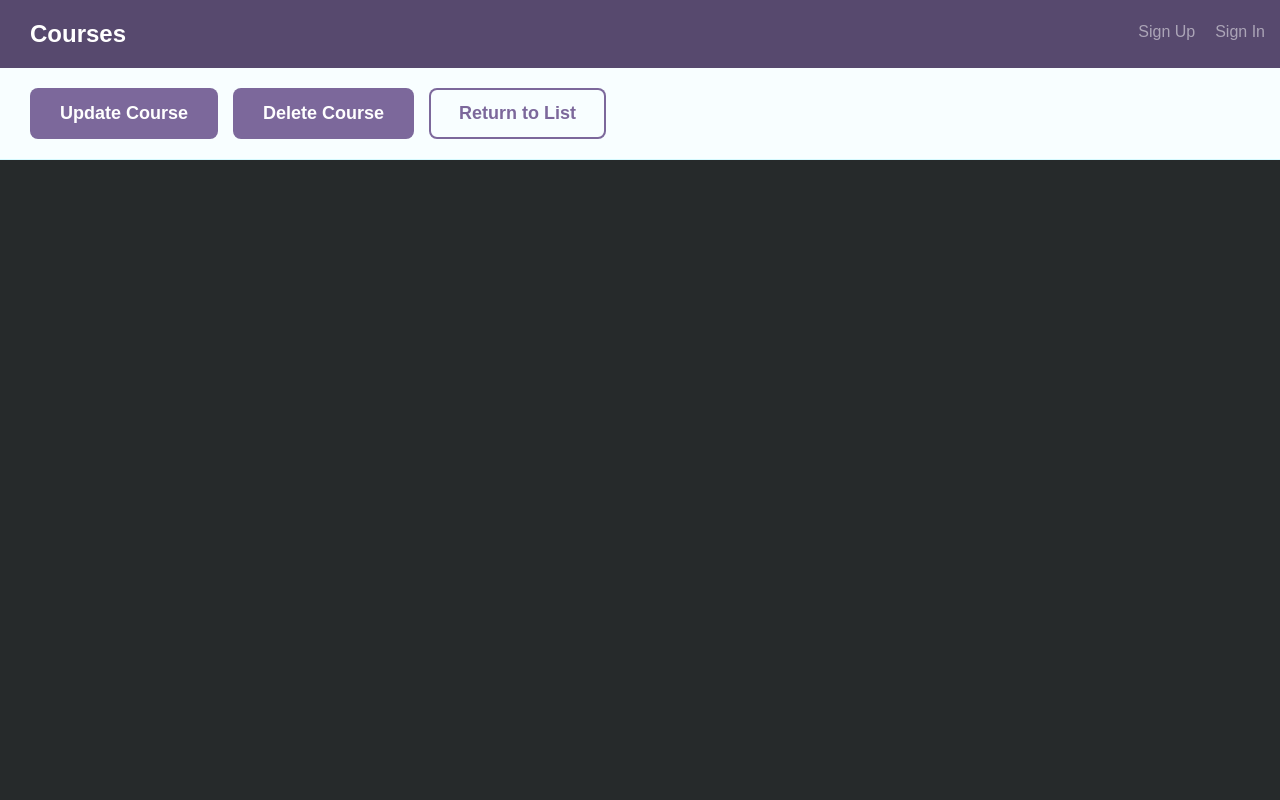
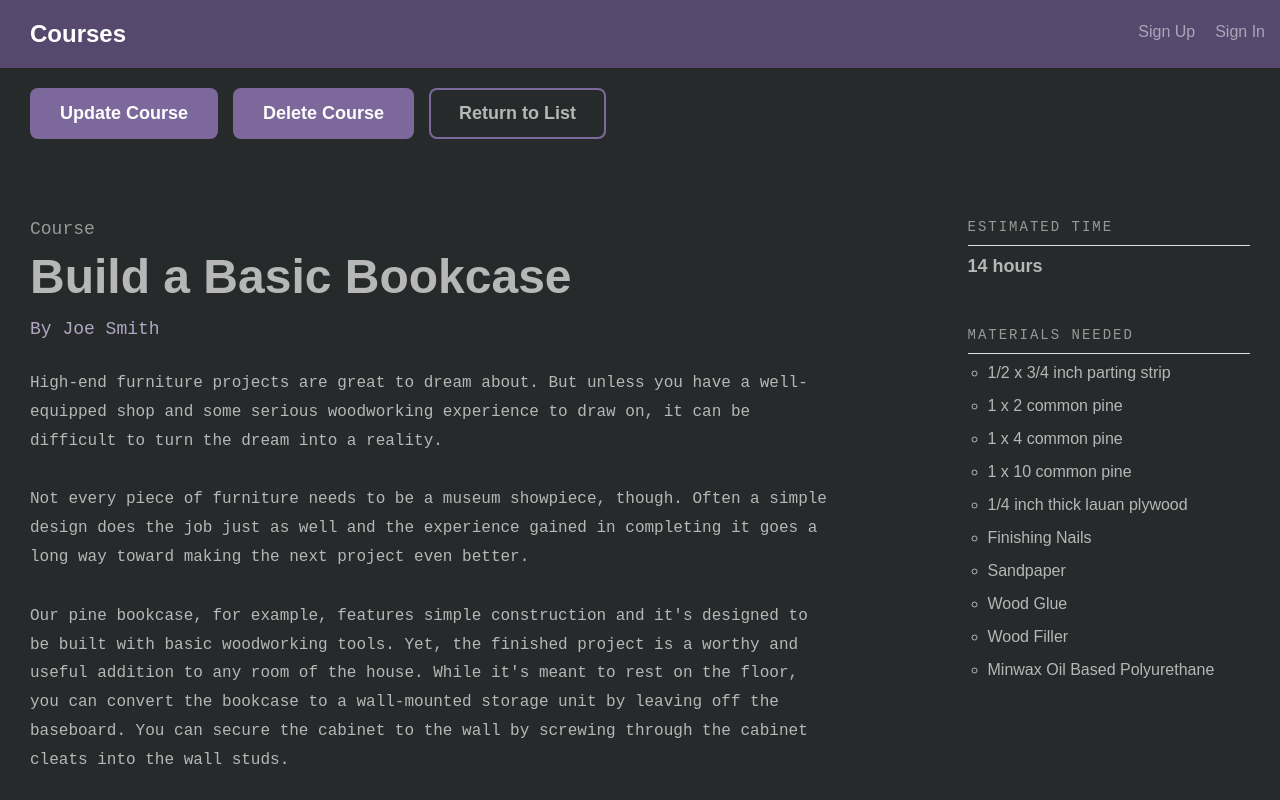
Before and after one commit to luisgiraldov/course-library-app, a React (Create React App) app in the folder client/: page /courses/1 in a window 1280 px wide. Shown: the top 800 px of the page. Built offline with nearby package versions, Linux system fonts and the light colour scheme; no server answers.

Commit message:
Modified CSS for CourseDetail component

```diff
--- a/client/src/components/CourseDetail.js
+++ b/client/src/components/CourseDetail.js
@@ -5,6 +5,7 @@
 
 const CourseDetails = () => {
     return (
+            <div>
                 <div className="actions--bar">
                     <div className="bounds">
                         <div className="grid-100">
@@ -20,6 +21,50 @@
                         </div>
                     </div>
                 </div>
+
+                <div className="bounds course--detail">
+                    <div className="grid-66">
+                        <div className="course--header">
+                            <h4 className="course--label">Course</h4>
+                            <h3 className="course--title">Build a Basic Bookcase</h3>
+                            <p>By Joe Smith</p>
+                        </div>
+                        <div className="course--description">
+                            <p>High-end furniture projects are great to dream about. But unless you have a well-equipped shop and some serious woodworking experience to draw on, it can be difficult to turn the dream into a reality.</p>
+                            <p>Not every piece of furniture needs to be a museum showpiece, though. Often a simple design does the job just as well and the experience gained in completing it goes a long way toward making the next project even better.</p>
+                            <p>Our pine bookcase, for example, features simple construction and it's designed to be built with basic woodworking tools. Yet, the finished project is a worthy and useful addition to any room of the house. While it's meant to rest on the floor, you can convert the bookcase to a wall-mounted storage unit by leaving off the baseboard. You can secure the cabinet to the wall by screwing through the cabinet cleats into the wall studs.</p>
+                            <p>We made the case out of materials available at most building-supply dealers and lumberyards, including 1/2 x 3/4-in. parting strip, 1 x 2, 1 x 4 and 1 x 10 common pine and 1/4-in.-thick lauan plywood. Assembly is quick and easy with glue and nails, and when you're done with construction you have the option of a painted or clear finish.</p>
+                            <p>As for basic tools, you'll need a portable circular saw, hammer, block plane, combination square, tape measure, metal rule, two clamps, nail set and putty knife. Other supplies include glue, nails, sandpaper, wood filler and varnish or paint and shellac.</p>
+                            <p>The specifications that follow will produce a bookcase with overall dimensions of 10 3/4 in. deep x 34 in. wide x 48 in. tall. While the depth of the case is directly tied to the 1 x 10 stock, you can vary the height, width and shelf spacing to suit your needs. Keep in mind, though, that extending the width of the cabinet may require the addition of central shelf supports.</p>
+                        </div>
+                    </div>
+                    <div className="grid-25 grid-right">
+                        <div className="course--stats">
+                            <ul className="course--stats--list">
+                                <li className="course--stats--list--item">
+                                    <h4>Estimated Time</h4>
+                                    <h3>14 hours</h3>
+                                </li>
+                                <li className="course--stats--list--item">
+                                    <h4>Materials Needed</h4>
+                                    <ul>
+                                    <li>1/2 x 3/4 inch parting strip</li>
+                                    <li>1 x 2 common pine</li>
+                                    <li>1 x 4 common pine</li>
+                                    <li>1 x 10 common pine</li>
+                                    <li>1/4 inch thick lauan plywood</li>
+                                    <li>Finishing Nails</li>
+                                    <li>Sandpaper</li>
+                                    <li>Wood Glue</li>
+                                    <li>Wood Filler</li>
+                                    <li>Minwax Oil Based Polyurethane</li>
+                                    </ul>
+                                </li>
+                            </ul>
+                        </div>
+                    </div>
+                </div>
+            </div>
     );
 };
 
--- a/client/src/styles/global.css
+++ b/client/src/styles/global.css
@@ -255,8 +255,9 @@
 
 /* line 44, ../sass/global.sass */
 .actions--bar {
-  border-bottom: 1px solid #d5f9fe;
-  background: #f8feff;
+  /* border-bottom: 1px solid #d5f9fe; */
+  /* background: #f8feff; */
+  background: #262a2b;
   padding: 20px 0;
   /* margin-top: -30px; */
 }
@@ -434,7 +435,8 @@
 .course--header .course--title {
   font-size: 48px;
   margin-bottom: 15px;
-  color: #332a40;
+  /* color: #332a40; */
+  color: #b7b7b7;
 }
 /* line 171, ../sass/global.sass */
 .course--header p {
@@ -460,7 +462,8 @@
 .course--description p {
   font-size: 16px;
   line-height: 1.8;
-  color: #444;
+  /* color: #444; */
+  color: #b7b7b7;
 }
 /* line 195, ../sass/global.sass */
 .course--description ol,
@@ -537,6 +540,10 @@
   margin: 0 0 10px;
   color: #999;
   display: block;
+}
+/* Change color */
+.course--stats {
+  color: #b7b7b7;
 }
 /* line 287, ../sass/global.sass */
 .course--stats--list h4 {
@@ -706,7 +713,8 @@
 
 /* line 525, ../sass/global.sass */
 .button-secondary {
-  color: #7c689b;
+  /* color: #7c689b; */
+  color:#b7b7b7;
   background: none;
   box-shadow: 0 0 0 2px #7c689b inset;
   -webkit-transition: box-shadow 0.2s, color 0.2s;
@@ -717,7 +725,8 @@
 }
 /* line 530, ../sass/global.sass */
 .button-secondary:hover {
-  color: #63537d;
+  /* color: #63537d; */
+  color: #fff;
   box-shadow: 0 0 0 2px #63537d inset;
 }
 
```
Lines whose indentation alone changed are shown as unchanged.
